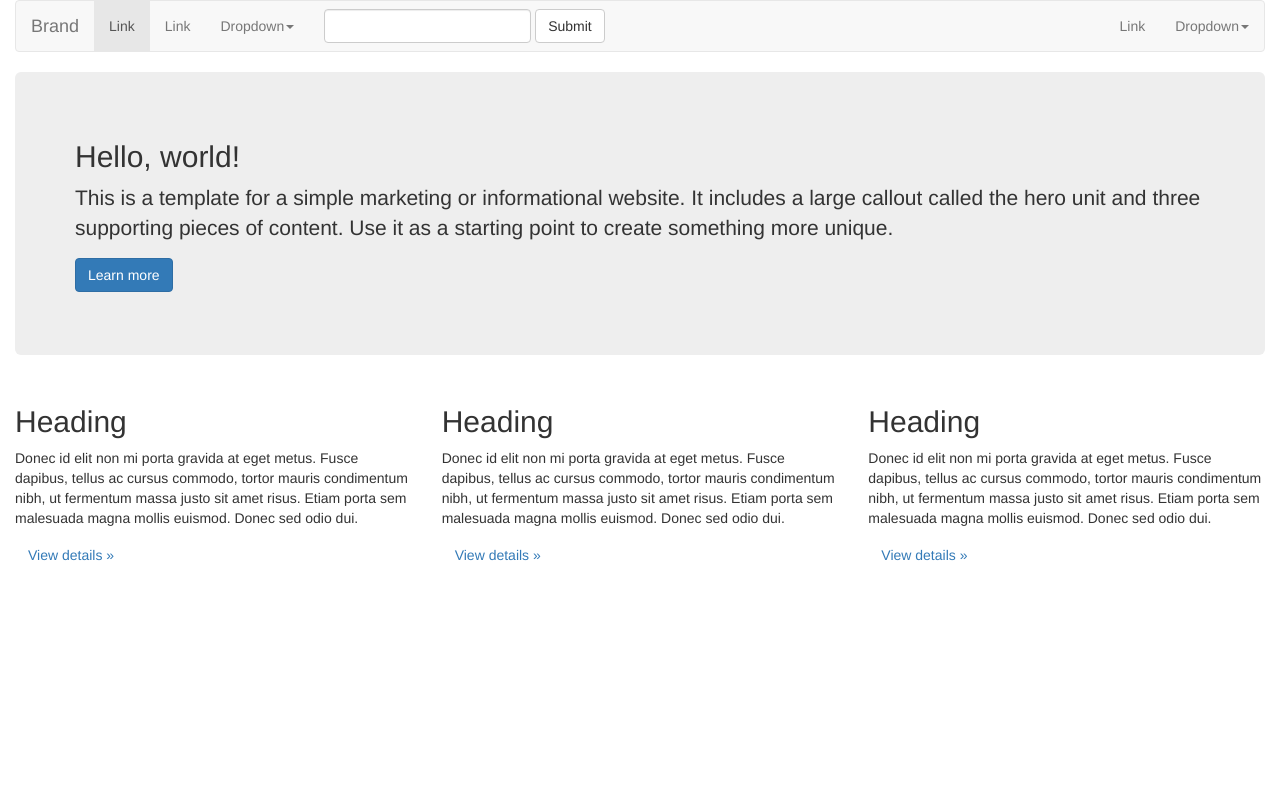
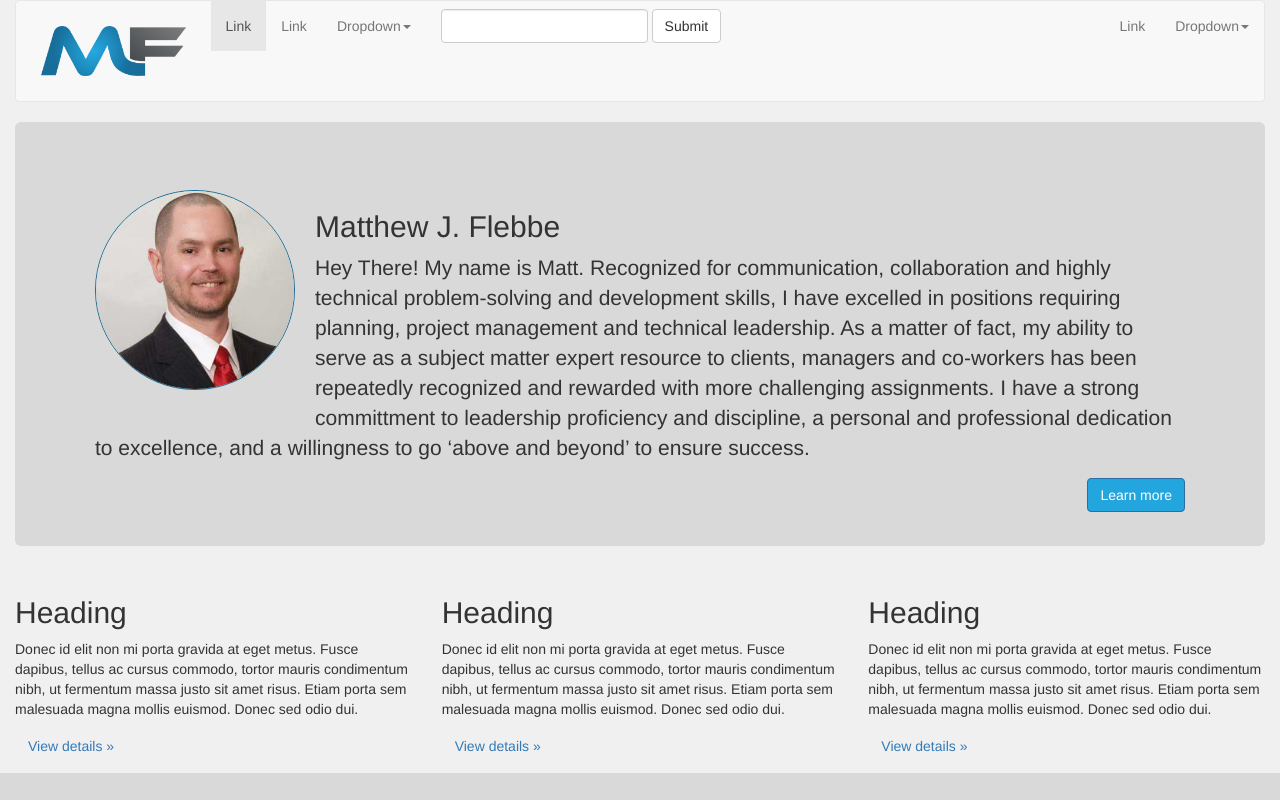
Before and after one commit to PMHarbor/matthewflebbe_com, a plain HTML site: page index.html in a window 1280 px wide. Drawn offline with Linux system fonts and the light colour scheme.

Commit message:
Logo, Jumbotron

```diff
--- a/css/style.css
+++ b/css/style.css
@@ -1 +1,49 @@
-# Empty CSS file for your own CSS
+
+/* Colors
+
+Light Blue: #23A6DD;
+Darker Blue: #196D99;
+Gray: #585B5D;
+Silver: #D9D9D9;
+
+*/
+
+body {
+  background-color: #D9D9D9;
+}
+
+.container-fluid{
+  max-width: 1500px;
+  margin: 0 auto;
+  background-color: #F0F0F0;
+  z-index: 1;
+}
+
+.jumbotron {
+  background-color: #D9D9D9;
+}
+
+#logo {
+  max-height: 100px;
+  padding: 25px;
+}
+
+#jumbo-btn {
+  background-color: #23A6DD;
+  float:right;
+}
+
+#jumbo-btn:hover {
+  background-color: #196D99;
+}
+
+#jumbo-hs {
+  float: left;
+  border: 1px solid #196D99;
+  max-width: 200px;
+  margin: 20px;
+}
+
+.jumbo-text {
+  padding: 20px;
+}
--- a/index.html
+++ b/index.html
@@ -24,7 +24,7 @@
 
     					<button type="button" class="navbar-toggle" data-toggle="collapse" data-target="#bs-example-navbar-collapse-1">
     						 <span class="sr-only">Toggle navigation</span><span class="icon-bar"></span><span class="icon-bar"></span><span class="icon-bar"></span>
-    					</button> <a class="navbar-brand" href="#">Brand</a>
+    					</button> <a href="index.html"><img src="images/logo.png" id="logo"></a>
     				</div><!-- navbar-header -->
 
     				<div class="collapse navbar-collapse" id="bs-example-navbar-collapse-1">
@@ -95,16 +95,19 @@
     				</div><!-- collapse navbar-collapse -->
 
     			</nav>
-    			<div class="jumbotron">
+    			<div class="jumbotron 1200px">
+            <img src="images/flebbe.jpg" id="jumbo-hs" class="img-responsive img-circle">
+            <div class="jumbo-text">
               <h2>
-    					Hello, world!
+      					Matthew J. Flebbe
       				</h2>
       				<p>
-    					This is a template for a simple marketing or informational website. It includes a large callout called the hero unit and three supporting pieces of content. Use it as a starting point to create something more unique.
+      					Hey There! My name is Matt.  Recognized for communication, collaboration and highly technical problem-solving and development skills, I have excelled in positions requiring planning, project management and technical leadership. As a matter of fact, my ability to serve as a subject matter expert resource to clients, managers and co-workers has been repeatedly recognized and rewarded with more challenging assignments. I have a strong committment to leadership proficiency and discipline, a personal and professional dedication to excellence, and a willingness to go ‘above and beyond’ to ensure success.
       				</p>
       				<p>
-    					<a class="btn btn-primary btn-large" href="#">Learn more</a>
+      					<a class="btn btn-primary btn-large" id="jumbo-btn" href="#">Learn more</a>
       				</p>
+            </div><!-- jumbo-text -->
     			</div><!-- Jumbotron -->
     		</div><!-- col-md-12 -->
     	</div><!-- row -->
```
Also changed, not shown: images/einstein.jpg (added), images/experience.jpg (added), images/favicon.ico (deleted), images/flebbe.jpg (added), images/logoname.png (added), images/testimonials.jpg (added), 1 other file. Lines whose indentation alone changed are shown as unchanged.
